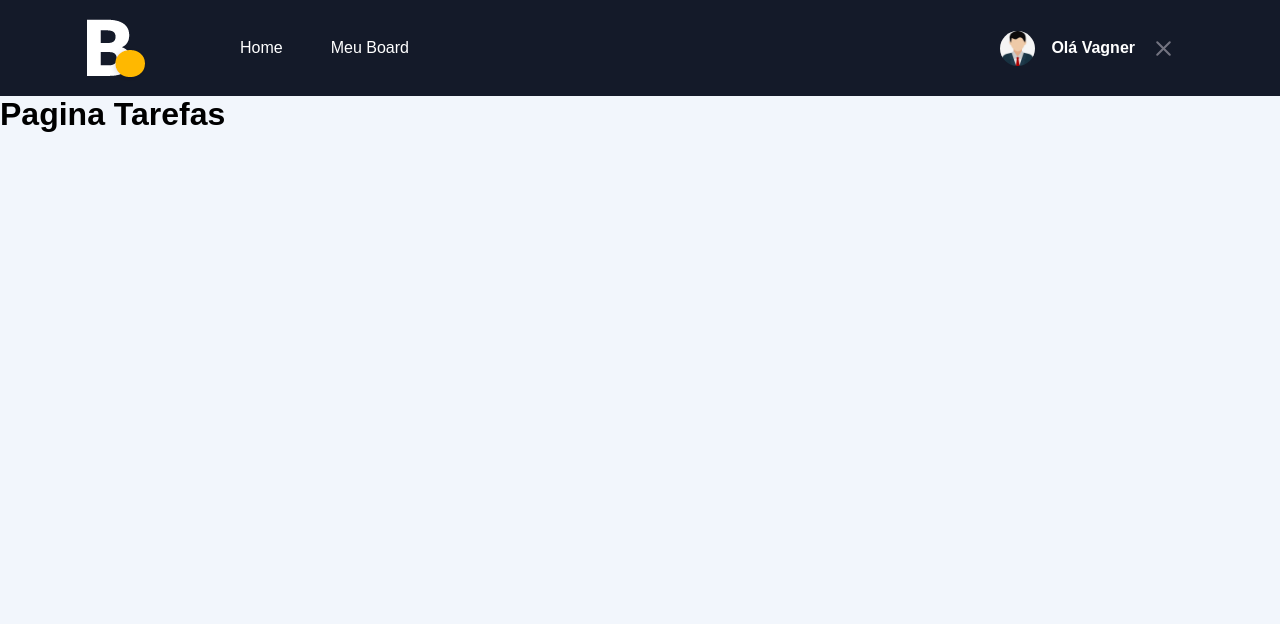
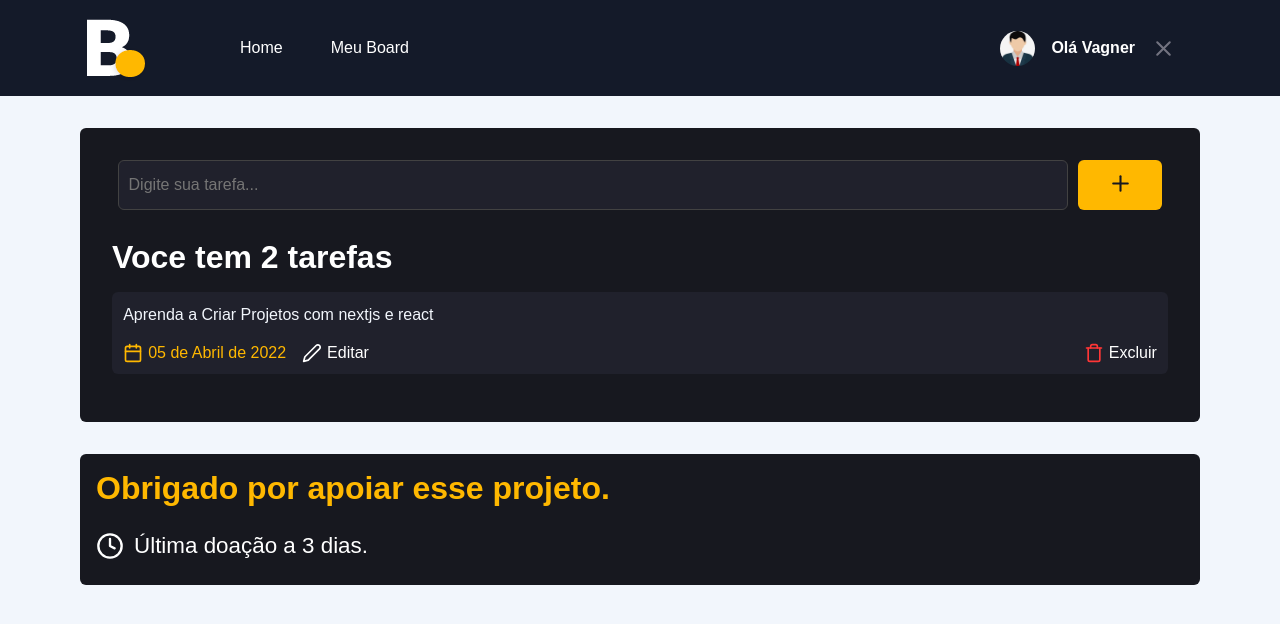
Before and after one commit to vdso10/board, a Next.js app: page /board in a window 1280 px wide. Shown: the top 624 px of the page. Built offline with nearby package versions, Linux system fonts and the light colour scheme.

Commit message:
Commit 4 - Criando telas de tarefas

```diff
--- a/src/pages/board/index.tsx
+++ b/src/pages/board/index.tsx
@@ -1,9 +1,64 @@
+import Head from 'next/head';
+import { FiPlus, FiCalendar, FiEdit2, FiTrash, FiClock } from 'react-icons/fi';
+import styles from './style.module.scss'
 
 
 export default function Board(){
     return(
-        <main>
-            <h1>Pagina Tarefas</h1>
-        </main>
+        <>
+            <Head>
+                <title>Minhas tarefas - Board</title>
+            </Head>
+            <main className={styles.container}>
+                <form>
+                    <input
+                        type='text'
+                        placeholder='Digite sua tarefa...'
+                    />
+                    <button type='submit'>
+                        <FiPlus size={25} color='#17181f' />
+                    </button>
+                </form>
+
+                <h1>Voce tem 2 tarefas</h1>
+
+                <section>
+                    <article className={styles.taskList}>
+                        <p>Aprenda a Criar Projetos com nextjs e react</p>
+                        <div className={styles.actions}>
+                            <div>
+                                <div>
+                                    <FiCalendar size={20} color='#FFB800' />
+                                    <time>05 de Abril de 2022</time>
+                                </div>
+                                <button>
+                                    <FiEdit2 size={20} color='#FFF'/>
+                                    <span>Editar</span>
+                                </button>
+                            </div>
+
+                            <button>
+                                <FiTrash size={20} color='#FF3636'/>
+                                <span>Excluir</span>
+                            </button>
+                        </div>
+                    </article>
+                </section>
+            </main>
+
+            <div className={styles.vipContainer}>
+                <h3>Obrigado por apoiar esse projeto.</h3>
+                <div>
+                    <FiClock size={28} color='#FFF' />
+                    <time>
+                        Última doação a 3 dias.
+                    </time>
+                </div>
+            </div>
+
+
+
+        </>
+
     )
 }
--- a/src/pages/board/style.module.scss
+++ b/src/pages/board/style.module.scss
@@ -0,0 +1,120 @@
+.container{
+    max-width: 1120px;
+    margin: 2rem auto;
+    padding: 2rem;
+    background-color: #17181f;
+    border-radius: 6px;
+
+    form{
+        display: flex;
+        justify-content: center;
+        align-items: center;
+
+        input{
+            width: 90%;
+            height: 50px;
+            background-color: #20212c;
+            border: 1px solid #424242;
+            border-radius: 6px;
+            padding: 3px 10px;
+            color: #FFF;
+        }
+
+        button{
+            margin-left: 10px;
+            width: 8%;
+            height: 50px;
+            border: 0;
+            background-color: #FFB800;
+            border-radius: 6px;
+        }
+    }
+
+    h1{
+        color: #FFF;
+        margin-top: 1.8rem;
+    }
+
+}
+
+.taskList{
+    background-color: #20212c;
+    margin: 1rem 0;
+    padding: 0.7rem;
+    border-radius: 6px;
+
+    p{
+        cursor: pointer;
+        color: #f2f6fc;
+        font-size: 1rem;
+        line-height: 150%;
+    }
+}
+
+.actions{
+    width: 100%;
+    display: flex;
+    flex-direction: row;
+    justify-content: space-between;
+    margin-top: 1rem;
+
+    div{
+        display: flex;
+        justify-content: center;
+        align-items: center;
+
+        time{
+            color: #FFB800;
+            margin-left: 5px;
+            margin-right: 1rem;
+        }
+    }
+
+    button{
+        background: transparent;
+        border: 0;
+        display: flex;
+        justify-content: center;
+        align-items: center;
+
+        & + button{
+            margin-left: 10px;
+        }
+
+        span{
+            margin-left: 5px;
+            color: #FFF;
+            cursor: pointer;
+        }
+
+        span:hover{
+            filter: brightness(0.7)
+        }
+    }
+}
+
+.vipContainer{
+    max-width: 1120px;
+    margin: 1rem auto;
+    padding: 1rem;
+    background-color: #17181f;
+    border-radius: 6px;
+
+    h3{
+        color:#FFB800;
+        font-size: 2rem;
+    }
+
+    div{
+        margin-top: 1rem;
+        display: flex;
+        align-items: center;
+    }
+
+    time{
+        color: #FFF;
+        font-size: 1.4rem;
+        padding: 10px;
+    }
+
+}
```
